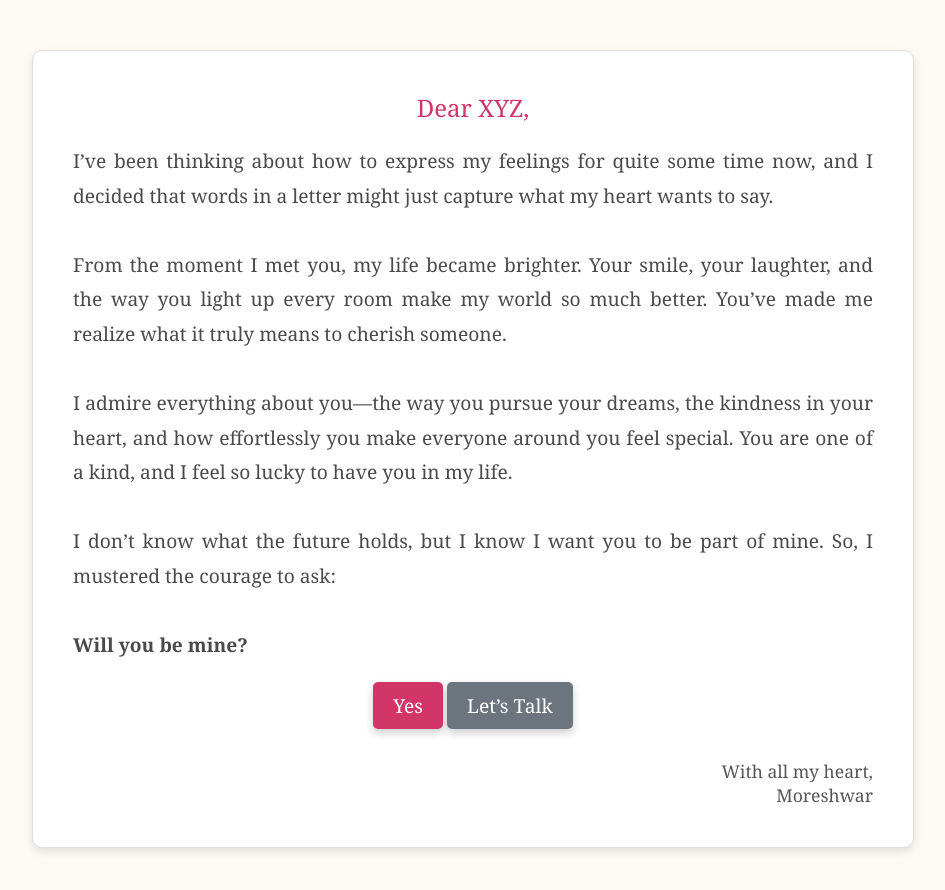
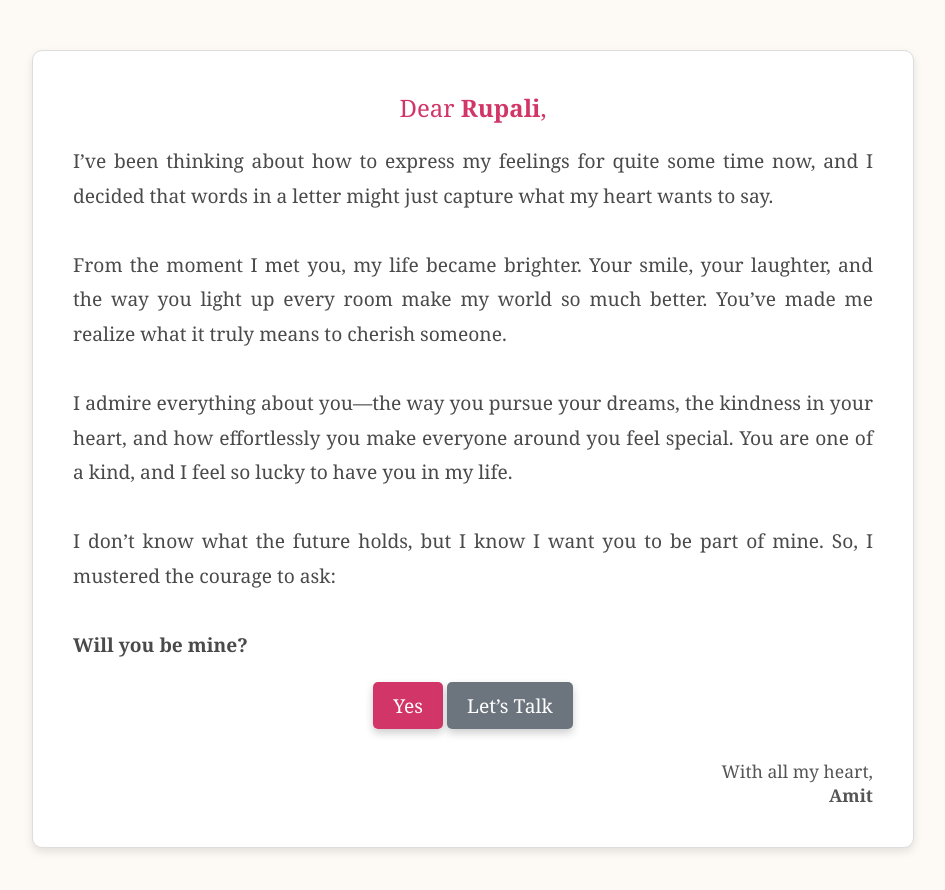
Before and after one commit to ppro916/Prapose-1, a plain HTML site: page index.html in a window 1280 px wide. Shown: the whole page, without its empty margins (167-1112 px from the left). Drawn offline with Linux system fonts and the light colour scheme.

Commit message:
Update index.html

```diff
--- a/index.html
+++ b/index.html
@@ -63,7 +63,7 @@
 <body>
     <div class="letter-container">
         <div class="letter-header">
-            Dear XYZ,
+            Dear <b>Rupali</b>,
         </div>
         <div class="letter-content">
             I’ve been thinking about how to express my feelings for quite some time now, and I decided that words in a letter might just capture what my heart wants to say.
@@ -89,7 +89,7 @@
         </div>
         <div class="letter-footer">
             With all my heart,<br>
-            Moreshwar
+            <b>Amit</b>
         </div>
     </div>
 </body>
```
